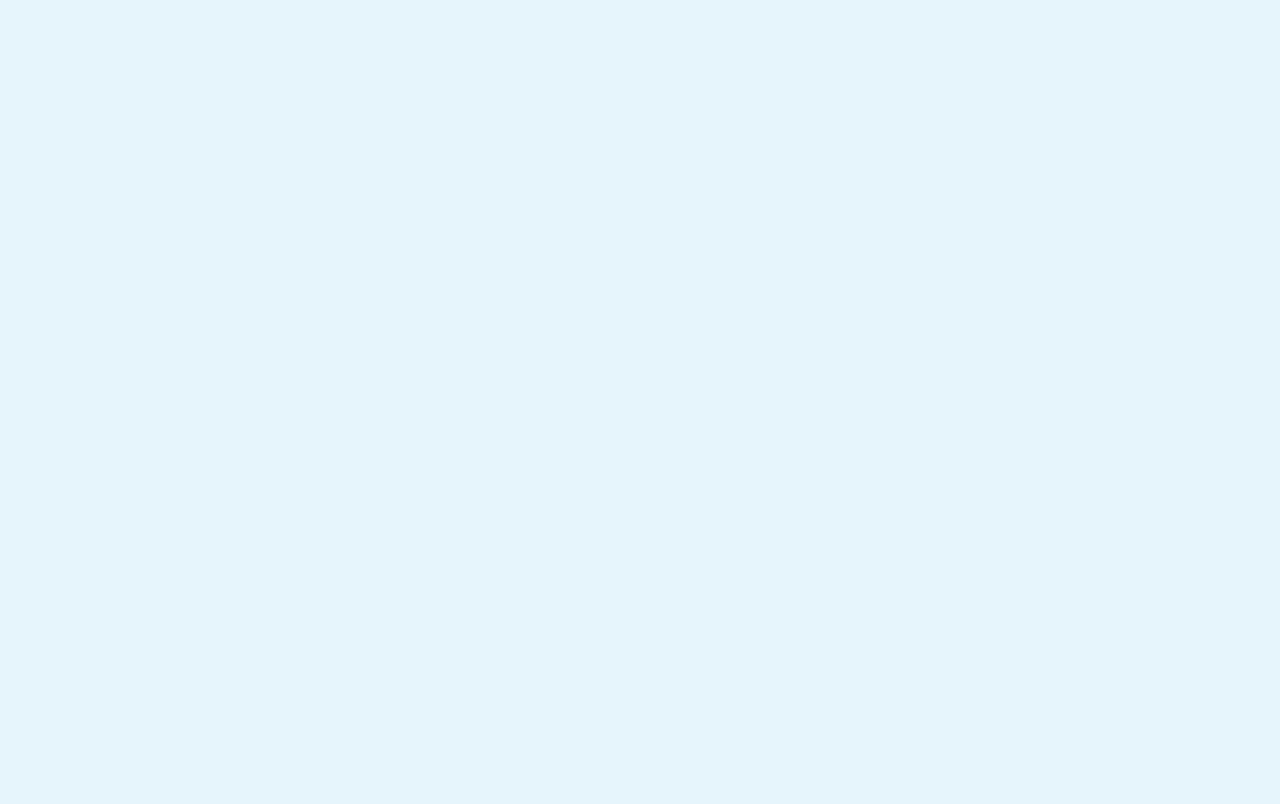
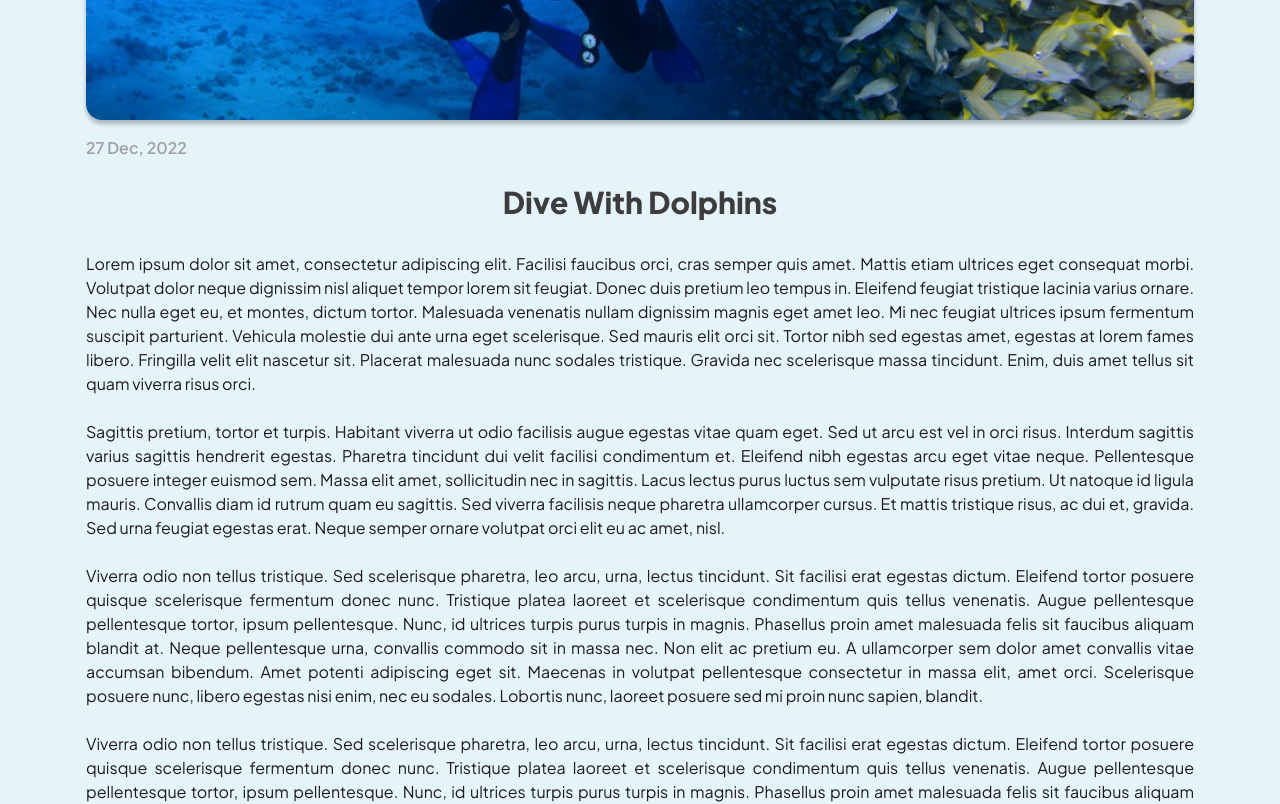
Before and after one commit to khafidhasukma/diver-jointscamp, a React (Create React App) app: page /posts/1 in a window 1280 px wide. Shown: the part 360-1164 px from the top of the page. Before the commit the page ends 800 px from the top, so only its background shows below. Built offline with nearby package versions, Linux system fonts and the light colour scheme.

Commit message:
[detailpost]: slicing design

```diff
--- a/src/pages/Home/components/PostsSection.js
+++ b/src/pages/Home/components/PostsSection.js
@@ -24,7 +24,7 @@ const PostsSection = () => {
                     <NavLink to="/posts/1" className="rounded-2xl bg-white p-3 shadow-box">
                         <img src={about1} className="h-40 w-full rounded-2xl object-cover shadow-box" alt="" />
                         <p className="mb-3 mt-2 text-end text-xs font-semibold text-gray">27 Dec, 2022</p>
-                        <h1 className="text-xl font-extrabold text-darkGray">Dive With Dolphins</h1>
+                        <h1 className="mb-2 text-xl font-extrabold text-darkGray">Dive With Dolphins</h1>
                         <p className="text-sm text-gray1">
                             Emily had always been fascinated by dolphins. When she heard about a place where she could
                             dive with them, she knew she had to go lorem ipsum dolor sit...
@@ -39,7 +39,7 @@ const PostsSection = () => {
                     <NavLink to="/posts/1" className="rounded-2xl bg-white p-3 shadow-box">
                         <img src={about1} className="h-40 w-full rounded-2xl object-cover shadow-box" alt="" />
                         <p className="mb-3 mt-2 text-end text-xs font-semibold text-gray">27 Dec, 2022</p>
-                        <h1 className="text-xl font-extrabold text-darkGray">Dive With Dolphins</h1>
+                        <h1 className="mb-2 text-xl font-extrabold text-darkGray">Dive With Dolphins</h1>
                         <p className="text-sm text-gray1">
                             Emily had always been fascinated by dolphins. When she heard about a place where she could
                             dive with them, she knew she had to go lorem ipsum dolor sit...
@@ -54,7 +54,7 @@ const PostsSection = () => {
                     <NavLink to="/posts/1" className="rounded-2xl bg-white p-3 shadow-box">
                         <img src={about1} className="h-40 w-full rounded-2xl object-cover shadow-box" alt="" />
                         <p className="mb-3 mt-2 text-end text-xs font-semibold text-gray">27 Dec, 2022</p>
-                        <h1 className="text-xl font-extrabold text-darkGray">Dive With Dolphins</h1>
+                        <h1 className="mb-2 text-xl font-extrabold text-darkGray">Dive With Dolphins</h1>
                         <p className="text-sm text-gray1">
                             Emily had always been fascinated by dolphins. When she heard about a place where she could
                             dive with them, she knew she had to go lorem ipsum dolor sit...
@@ -69,7 +69,7 @@ const PostsSection = () => {
                     <NavLink to="/posts/1" className="rounded-2xl bg-white p-3 shadow-box">
                         <img src={about1} className="h-40 w-full rounded-2xl object-cover shadow-box" alt="" />
                         <p className="mb-3 mt-2 text-end text-xs font-semibold text-gray">27 Dec, 2022</p>
-                        <h1 className="text-xl font-extrabold text-darkGray">Dive With Dolphins</h1>
+                        <h1 className="mb-2 text-xl font-extrabold text-darkGray">Dive With Dolphins</h1>
                         <p className="text-sm text-gray1">
                             Emily had always been fascinated by dolphins. When she heard about a place where she could
                             dive with them, she knew she had to go lorem ipsum dolor sit...
--- a/src/pages/Posts/DetailPost/index.js
+++ b/src/pages/Posts/DetailPost/index.js
@@ -1,8 +1,50 @@
+import about2 from "../../../assets/images/about2.png";
+
 const DetailPost = () => {
     return (
-        <>
-            <h1 className="mt-24">Ini page DetailPost</h1>
-        </>
+        <div className="container pb-20 pt-24">
+            <img src={about2} className="h-96 w-full rounded-2xl object-cover shadow-box" alt="" />
+            <p className="mb-6 mt-4 font-semibold text-gray">27 Dec, 2022</p>
+            <h1 className="mb-8 text-center text-3xl font-extrabold text-darkGray">Dive With Dolphins</h1>
+            <p className="text-justify">
+                Lorem ipsum dolor sit amet, consectetur adipiscing elit. Facilisi faucibus orci, cras semper quis amet.
+                Mattis etiam ultrices eget consequat morbi. Volutpat dolor neque dignissim nisl aliquet tempor lorem sit
+                feugiat. Donec duis pretium leo tempus in. Eleifend feugiat tristique lacinia varius ornare. Nec nulla
+                eget eu, et montes, dictum tortor. Malesuada venenatis nullam dignissim magnis eget amet leo. Mi nec
+                feugiat ultrices ipsum fermentum suscipit parturient. Vehicula molestie dui ante urna eget scelerisque.
+                Sed mauris elit orci sit. Tortor nibh sed egestas amet, egestas at lorem fames libero. Fringilla velit
+                elit nascetur sit. Placerat malesuada nunc sodales tristique. Gravida nec scelerisque massa tincidunt.
+                Enim, duis amet tellus sit quam viverra risus orci.
+                <br />
+                <br /> Sagittis pretium, tortor et turpis. Habitant viverra ut odio facilisis augue egestas vitae quam
+                eget. Sed ut arcu est vel in orci risus. Interdum sagittis varius sagittis hendrerit egestas. Pharetra
+                tincidunt dui velit facilisi condimentum et. Eleifend nibh egestas arcu eget vitae neque. Pellentesque
+                posuere integer euismod sem. Massa elit amet, sollicitudin nec in sagittis. Lacus lectus purus luctus
+                sem vulputate risus pretium. Ut natoque id ligula mauris. Convallis diam id rutrum quam eu sagittis. Sed
+                viverra facilisis neque pharetra ullamcorper cursus. Et mattis tristique risus, ac dui et, gravida. Sed
+                urna feugiat egestas erat. Neque semper ornare volutpat orci elit eu ac amet, nisl.
+                <br />
+                <br /> Viverra odio non tellus tristique. Sed scelerisque pharetra, leo arcu, urna, lectus tincidunt.
+                Sit facilisi erat egestas dictum. Eleifend tortor posuere quisque scelerisque fermentum donec nunc.
+                Tristique platea laoreet et scelerisque condimentum quis tellus venenatis. Augue pellentesque
+                pellentesque tortor, ipsum pellentesque. Nunc, id ultrices turpis purus turpis in magnis. Phasellus
+                proin amet malesuada felis sit faucibus aliquam blandit at. Neque pellentesque urna, convallis commodo
+                sit in massa nec. Non elit ac pretium eu. A ullamcorper sem dolor amet convallis vitae accumsan
+                bibendum. Amet potenti adipiscing eget sit. Maecenas in volutpat pellentesque consectetur in massa elit,
+                amet orci. Scelerisque posuere nunc, libero egestas nisi enim, nec eu sodales. Lobortis nunc, laoreet
+                posuere sed mi proin nunc sapien, blandit.
+                <br />
+                <br /> Viverra odio non tellus tristique. Sed scelerisque pharetra, leo arcu, urna, lectus tincidunt.
+                Sit facilisi erat egestas dictum. Eleifend tortor posuere quisque scelerisque fermentum donec nunc.
+                Tristique platea laoreet et scelerisque condimentum quis tellus venenatis. Augue pellentesque
+                pellentesque tortor, ipsum pellentesque. Nunc, id ultrices turpis purus turpis in magnis. Phasellus
+                proin amet malesuada felis sit faucibus aliquam blandit at. Neque pellentesque urna, convallis commodo
+                sit in massa nec. Non elit ac pretium eu. A ullamcorper sem dolor amet convallis vitae accumsan
+                bibendum. Amet potenti adipiscing eget sit. Maecenas in volutpat pellentesque consectetur in massa elit,
+                amet orci. Scelerisque posuere nunc, libero egestas nisi enim, nec eu sodales. Lobortis nunc, laoreet
+                posuere sed mi proin nunc sapien, blandit.
+            </p>
+        </div>
     );
 };
 
--- a/src/pages/Posts/index.js
+++ b/src/pages/Posts/index.js
@@ -6,7 +6,7 @@ import about2 from "../../assets/images/about2.png";
 const Post = () => {
     return (
         <div className="container py-24">
-            <NavLink to="/post/1">
+            <NavLink to="/posts/1">
                 <div className="mb-6 grid grid-cols-2 items-center overflow-hidden rounded-2xl bg-white shadow-box">
                     <img src={about2} className="h-full w-full  object-cover" alt="" />
                     <div className="p-6">
@@ -30,7 +30,7 @@ const Post = () => {
                 <NavLink to="/posts/1" className="rounded-2xl bg-white p-3 shadow-box">
                     <img src={about1} className="h-40 w-full rounded-2xl object-cover shadow-box" alt="" />
                     <p className="mb-3 mt-2 text-end text-xs font-semibold text-gray">27 Dec, 2022</p>
-                    <h1 className="text-xl font-extrabold text-darkGray">Dive With Dolphins</h1>
+                    <h1 className="mb-2 text-xl font-extrabold text-darkGray">Dive With Dolphins</h1>
                     <p className="text-sm text-gray1">
                         Emily had always been fascinated by dolphins. When she heard about a place where she could dive
                         with them, she knew she had to go lorem ipsum dolor sit...
@@ -45,7 +45,7 @@ const Post = () => {
                 <NavLink to="/posts/1" className="rounded-2xl bg-white p-3 shadow-box">
                     <img src={about1} className="h-40 w-full rounded-2xl object-cover shadow-box" alt="" />
                     <p className="mb-3 mt-2 text-end text-xs font-semibold text-gray">27 Dec, 2022</p>
-                    <h1 className="text-xl font-extrabold text-darkGray">Dive With Dolphins</h1>
+                    <h1 className="mb-2 text-xl font-extrabold text-darkGray">Dive With Dolphins</h1>
                     <p className="text-sm text-gray1">
                         Emily had always been fascinated by dolphins. When she heard about a place where she could dive
                         with them, she knew she had to go lorem ipsum dolor sit...
@@ -60,7 +60,7 @@ const Post = () => {
                 <NavLink to="/posts/1" className="rounded-2xl bg-white p-3 shadow-box">
                     <img src={about1} className="h-40 w-full rounded-2xl object-cover shadow-box" alt="" />
                     <p className="mb-3 mt-2 text-end text-xs font-semibold text-gray">27 Dec, 2022</p>
-                    <h1 className="text-xl font-extrabold text-darkGray">Dive With Dolphins</h1>
+                    <h1 className="mb-2 text-xl font-extrabold text-darkGray">Dive With Dolphins</h1>
                     <p className="text-sm text-gray1">
                         Emily had always been fascinated by dolphins. When she heard about a place where she could dive
                         with them, she knew she had to go lorem ipsum dolor sit...
@@ -75,7 +75,7 @@ const Post = () => {
                 <NavLink to="/posts/1" className="rounded-2xl bg-white p-3 shadow-box">
                     <img src={about1} className="h-40 w-full rounded-2xl object-cover shadow-box" alt="" />
                     <p className="mb-3 mt-2 text-end text-xs font-semibold text-gray">27 Dec, 2022</p>
-                    <h1 className="text-xl font-extrabold text-darkGray">Dive With Dolphins</h1>
+                    <h1 className="mb-2 text-xl font-extrabold text-darkGray">Dive With Dolphins</h1>
                     <p className="text-sm text-gray1">
                         Emily had always been fascinated by dolphins. When she heard about a place where she could dive
                         with them, she knew she had to go lorem ipsum dolor sit...
@@ -90,7 +90,7 @@ const Post = () => {
                 <NavLink to="/posts/1" className="rounded-2xl bg-white p-3 shadow-box">
                     <img src={about1} className="h-40 w-full rounded-2xl object-cover shadow-box" alt="" />
                     <p className="mb-3 mt-2 text-end text-xs font-semibold text-gray">27 Dec, 2022</p>
-                    <h1 className="text-xl font-extrabold text-darkGray">Dive With Dolphins</h1>
+                    <h1 className="mb-2 text-xl font-extrabold text-darkGray">Dive With Dolphins</h1>
                     <p className="text-sm text-gray1">
                         Emily had always been fascinated by dolphins. When she heard about a place where she could dive
                         with them, she knew she had to go lorem ipsum dolor sit...
@@ -105,7 +105,7 @@ const Post = () => {
                 <NavLink to="/posts/1" className="rounded-2xl bg-white p-3 shadow-box">
                     <img src={about1} className="h-40 w-full rounded-2xl object-cover shadow-box" alt="" />
                     <p className="mb-3 mt-2 text-end text-xs font-semibold text-gray">27 Dec, 2022</p>
-                    <h1 className="text-xl font-extrabold text-darkGray">Dive With Dolphins</h1>
+                    <h1 className="mb-2 text-xl font-extrabold text-darkGray">Dive With Dolphins</h1>
                     <p className="text-sm text-gray1">
                         Emily had always been fascinated by dolphins. When she heard about a place where she could dive
                         with them, she knew she had to go lorem ipsum dolor sit...
@@ -120,7 +120,7 @@ const Post = () => {
                 <NavLink to="/posts/1" className="rounded-2xl bg-white p-3 shadow-box">
                     <img src={about1} className="h-40 w-full rounded-2xl object-cover shadow-box" alt="" />
                     <p className="mb-3 mt-2 text-end text-xs font-semibold text-gray">27 Dec, 2022</p>
-                    <h1 className="text-xl font-extrabold text-darkGray">Dive With Dolphins</h1>
+                    <h1 className="mb-2 text-xl font-extrabold text-darkGray">Dive With Dolphins</h1>
                     <p className="text-sm text-gray1">
                         Emily had always been fascinated by dolphins. When she heard about a place where she could dive
                         with them, she knew she had to go lorem ipsum dolor sit...
@@ -135,7 +135,7 @@ const Post = () => {
                 <NavLink to="/posts/1" className="rounded-2xl bg-white p-3 shadow-box">
                     <img src={about1} className="h-40 w-full rounded-2xl object-cover shadow-box" alt="" />
                     <p className="mb-3 mt-2 text-end text-xs font-semibold text-gray">27 Dec, 2022</p>
-                    <h1 className="text-xl font-extrabold text-darkGray">Dive With Dolphins</h1>
+                    <h1 className="mb-2 text-xl font-extrabold text-darkGray">Dive With Dolphins</h1>
                     <p className="text-sm text-gray1">
                         Emily had always been fascinated by dolphins. When she heard about a place where she could dive
                         with them, she knew she had to go lorem ipsum dolor sit...
```
